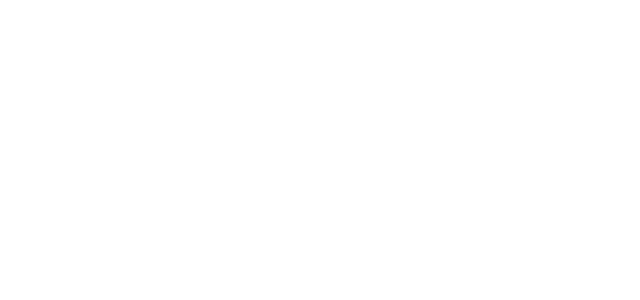
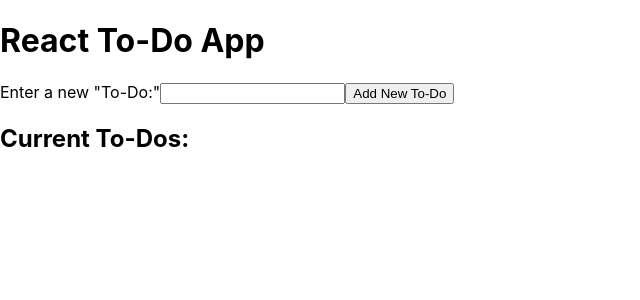
Before and after one commit to CorinnaK/react-redux-in-class, a React (Create React App) app: page / in a window 1280 px wide. Shown: the top 300 px of the page, without its empty margins (0-640 px from the left). Built offline with nearby package versions, Linux system fonts and the light colour scheme.

Commit message:
todo input adds to toDo array

```diff
--- a/package.json
+++ b/package.json
@@ -8,7 +8,8 @@
     "@testing-library/user-event": "^7.2.1",
     "react": "^16.13.1",
     "react-dom": "^16.13.1",
-    "react-scripts": "3.4.1"
+    "react-scripts": "3.4.1",
+    "uuid": "^8.2.0"
   },
   "scripts": {
     "start": "react-scripts start",
--- a/public/index.html
+++ b/public/index.html
@@ -5,7 +5,6 @@
     <meta name="viewport" content="width=device-width, initial-scale=1" />
     <meta name="theme-color" content="#000000" />
     <meta name="description" content="" />
-    <link rel="manifest" href="%PUBLIC_URL%/manifest.json" />
 
     <title>React App</title>
   </head>
--- a/src/App.js
+++ b/src/App.js
@@ -1,7 +1,58 @@
-import React from "react";
+import React, { Component } from "react";
+import { v4 as uuidv4 } from "uuid";
 
-function App() {
-  return <div className="App"></div>;
+class App extends Component {
+  constructor(props) {
+    super(props);
+
+    this.state = {
+      newToDo: "",
+      toDos: [],
+    };
+  }
+  addToDo = (event) => {
+    event.preventDefault();
+    const newTask = {
+      uniqueId: uuidv4(),
+      value: this.state.newToDo,
+    };
+    const currentToDoList = [...this.state.toDos];
+    currentToDoList.push(newTask);
+    this.setState({
+      toDos: currentToDoList,
+      newToDo: "",
+    });
+  };
+
+  updateItem(key, value) {
+    this.setState({ [key]: value });
+  }
+
+  render() {
+    return (
+      <>
+        <h1> React To-Do App</h1>
+        <form onSubmit={this.addToDo}>
+          <label htmlFor="newToDo">
+            Enter a new "To-Do:"
+            <input
+              type="text"
+              name="newToDo"
+              id="newToDo"
+              required
+              value={this.state.newToDo}
+              onChange={(event) =>
+                this.updateItem("newToDo", event.target.value)
+              }
+            />
+          </label>
+          <input type="submit" value="Add New To-Do" />
+        </form>
+        <h2>Current To-Dos:</h2>
+        <ul></ul>
+      </>
+    );
+  }
 }
 
 export default App;
```
Also changed, not shown: src/index.js (+5 -10 lines), 1 other file (tests, documents, lock files or other folders).
